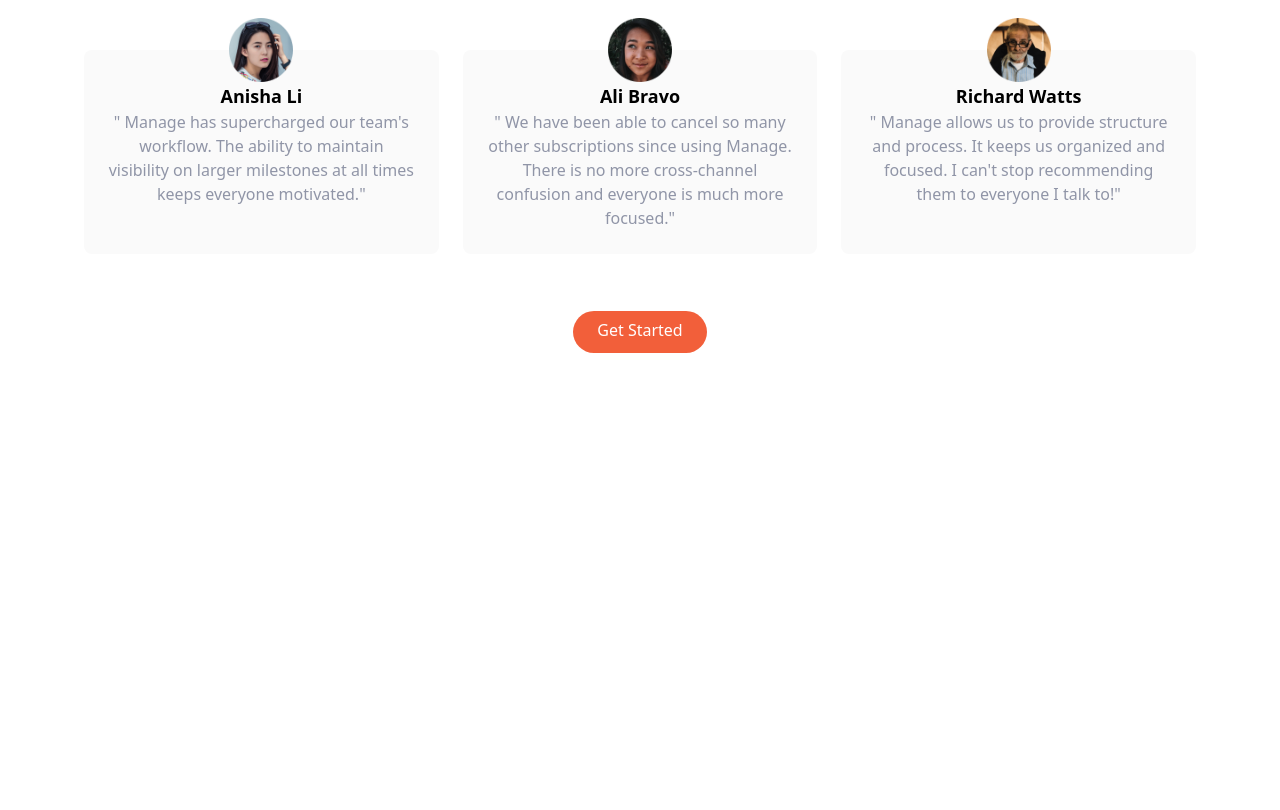
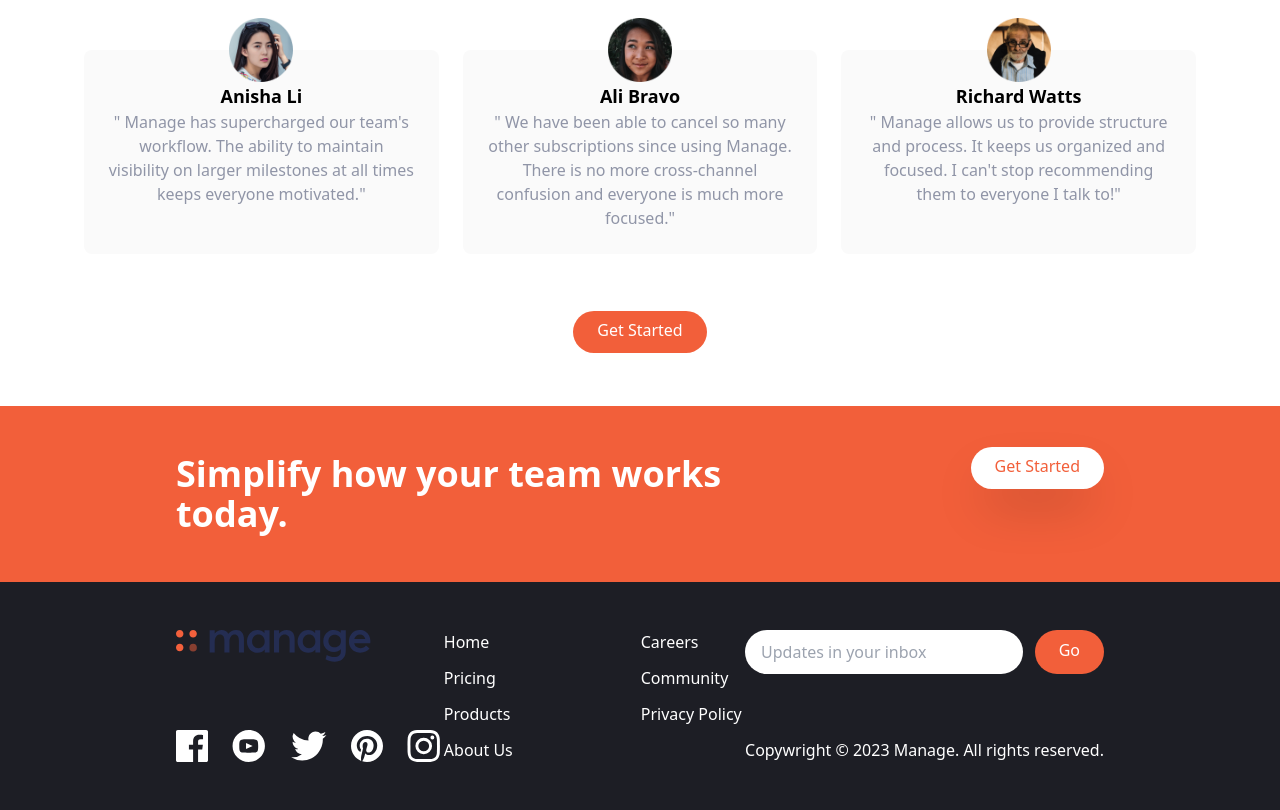
Before and after one commit to raheebwa/tailwind-landing-page, a website: page index.html in a window 1280 px wide. Shown: the part 1354-2164 px from the top of the page. Before the commit the page ends 1760 px from the top, so only its background shows below. Drawn offline with Linux system fonts and the light colour scheme.

Commit message:
feat: add cta & footer

```diff
--- a/index.html
+++ b/index.html
@@ -223,6 +223,106 @@
         </div>
       </div>
     </section>
-    <section class="mb-11"></section>
+    <!-- CTA Section -->
+    <section id="cta" class="bg-brightRed">
+      <div
+        class="container mx-auto flex flex-col justify-between space-y-12 px-6 py-24 md:flex-row md:space-y-0 md:py-12"
+      >
+        <h2
+          class="text-center text-5xl font-bold leading-tight text-white md:max-w-xl md:text-left md:text-4xl"
+        >
+          Simplify how your team works today.
+        </h2>
+        <div>
+          <a
+            href="#"
+            class="baseline rounded-full bg-white p-3 px-6 pt-2 text-brightRed shadow-2xl hover:bg-gray-900"
+            >Get Started</a
+          >
+        </div>
+      </div>
+    </section>
+    <footer id="footer" class="bg-veryDarkBlue">
+      <div
+        class="container mx-auto flex flex-col-reverse justify-between space-y-6 px-6 py-12 md:flex-row md:space-y-0"
+      >
+        <!-- logo & social icons container -->
+        <div
+          class="flex flex-col-reverse items-center justify-between space-y-12 md:flex-col md:items-start md:space-y-0"
+        >
+          <div class="mx-auto my-6 text-center text-white md:hidden">
+            Copywright &copy; 2023 Manage. All rights reserved.
+          </div>
+          <div>
+            <img src="./images/logo.svg" class="h-8" alt="logo" />
+          </div>
+          <div class="flex space-x-6">
+            <a href="#">
+              <img
+                src="./images/icon-facebook.svg"
+                class="h-8"
+                alt="facebook"
+              />
+            </a>
+            <a href="#">
+              <img src="./images/icon-youtube.svg" class="h-8" alt="youtube" />
+            </a>
+            <a href="#">
+              <img src="./images/icon-twitter.svg" class="h-8" alt="twitter" />
+            </a>
+            <a href="#">
+              <img
+                src="./images/icon-pinterest.svg"
+                class="h-8"
+                alt="pinterest"
+              />
+            </a>
+            <a href="#">
+              <img
+                src="./images/icon-instagram.svg"
+                class="h-8"
+                alt="instagram"
+              />
+            </a>
+          </div>
+        </div>
+        <!-- List container -->
+        <div class="flex justify-around space-x-32">
+          <div class="flex flex-col space-y-3 text-white">
+            <a href="#" class="hover:text-brightRed">Home</a>
+            <a href="#" class="hover:text-brightRed">Pricing</a>
+            <a href="#" class="hover:text-brightRed">Products</a>
+            <a href="#" class="hover:text-brightRed">About Us</a>
+          </div>
+          <div class="flex flex-col space-y-3 text-white">
+            <a href="#" class="hover:text-brightRed">Careers</a>
+            <a href="#" class="hover:text-brightRed">Community</a>
+            <a href="#" class="hover:text-brightRed">Privacy Policy</a>
+          </div>
+        </div>
+        <!-- Input Container -->
+        <div class="flex flex-col justify-between">
+          <form>
+            <div class="flex space-x-3">
+              <input
+                type="text"
+                class="flex-1 rounded-full px-4 focus:outline-none"
+                placeholder="Updates in your inbox"
+              />
+              <button
+                type="submit"
+                class="baseline rounded-full bg-brightRed p-3 px-6 pt-2 text-white hover:bg-brightRedLight focus:outline-none"
+              >
+                Go
+              </button>
+            </div>
+          </form>
+          <!-- copyright -->
+          <div class="hidden text-white md:block">
+            Copywright &copy; 2023 Manage. All rights reserved.
+          </div>
+        </div>
+      </div>
+    </footer>
   </body>
 </html>
```
Also changed, not shown: css/output.css.
